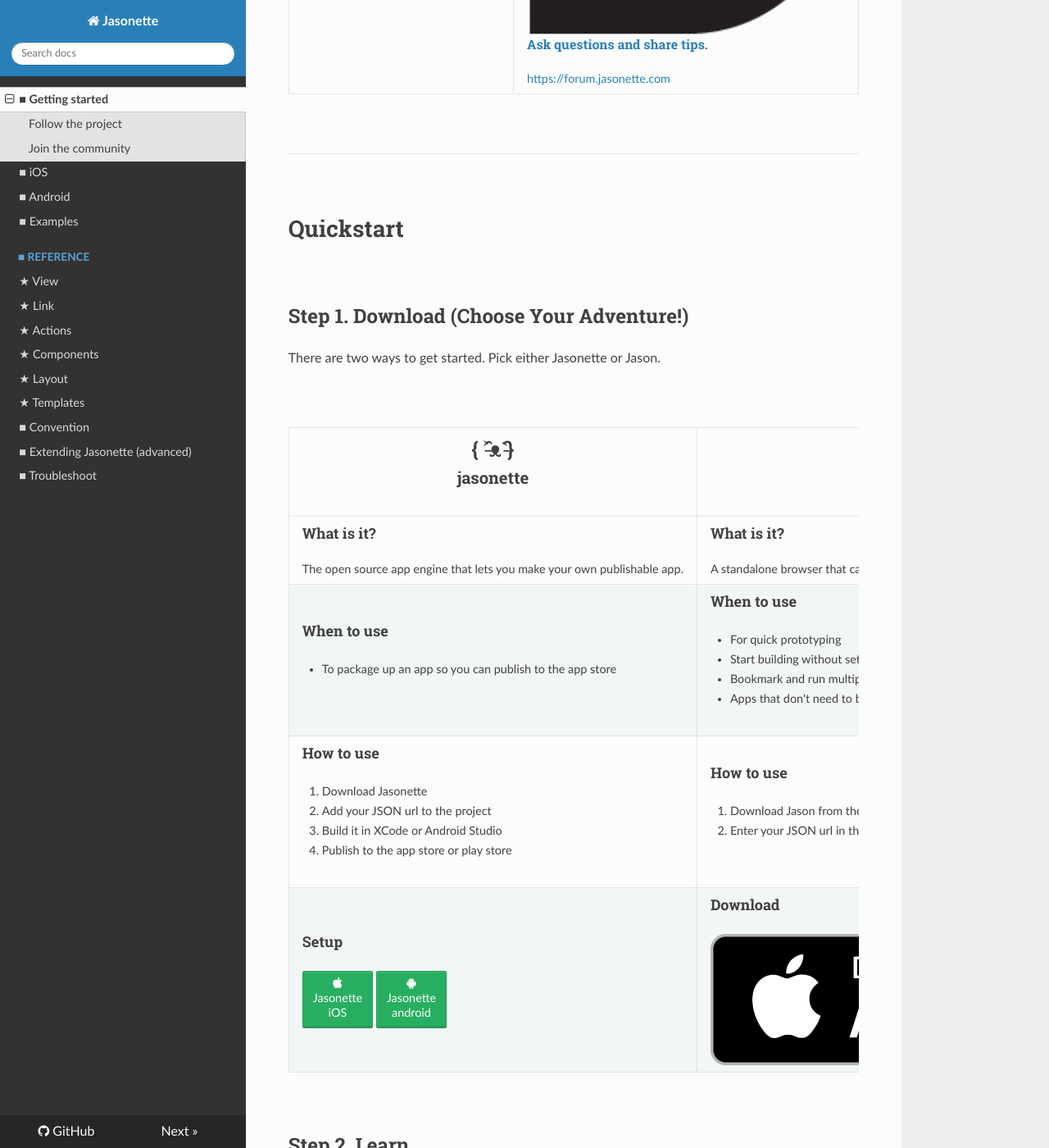
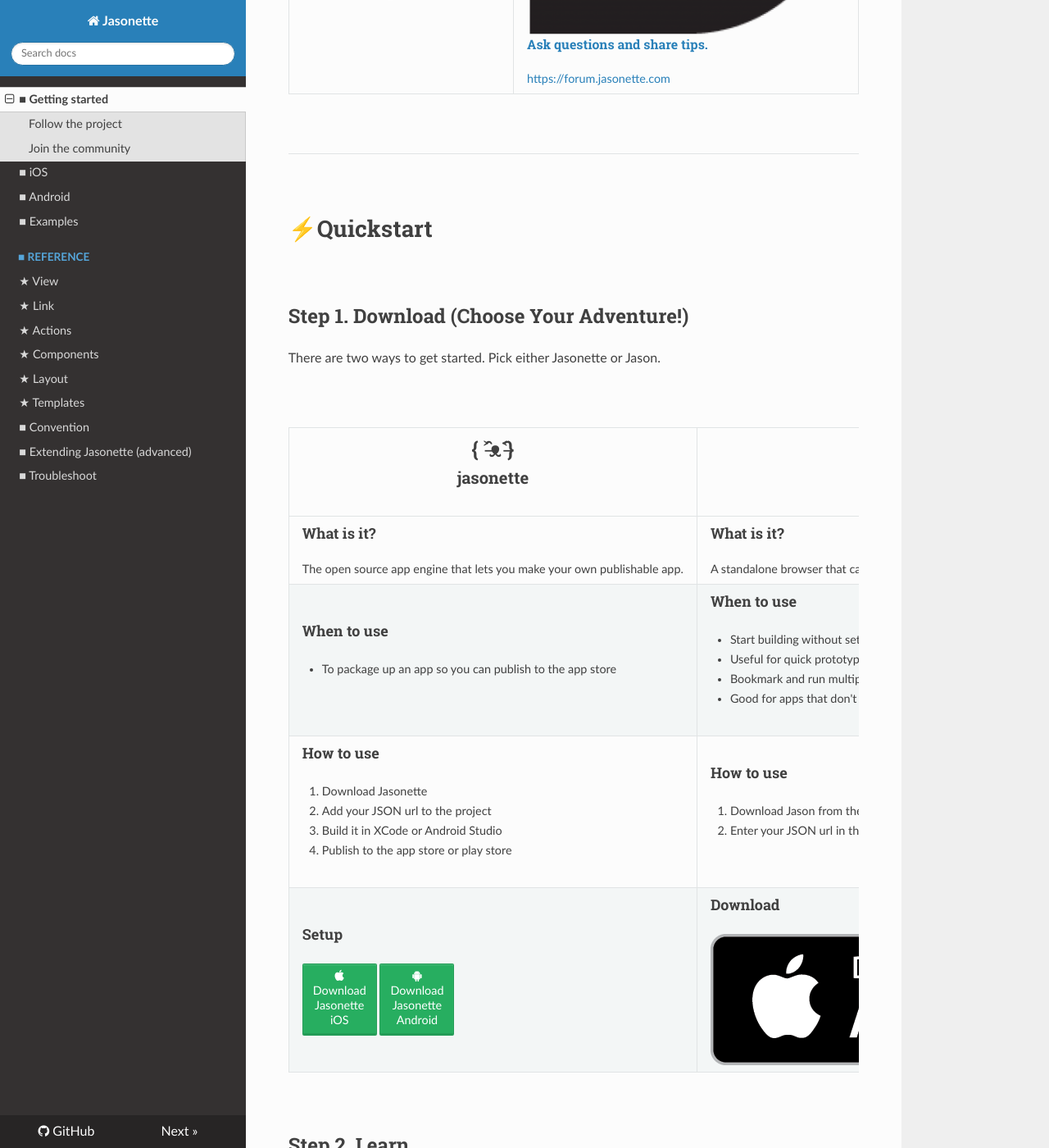
Before and after one commit to Jasonette/documentation, an MkDocs documentation site: the page built from docs/index.md, in a window 1280 px wide and 1400 px high, scrolled down 1204 px. Shown: the whole window at 82% size. Built offline with MkDocs 1.6.1, drawn with Linux system fonts in a browser that asks for light colours; nearby versions of some CDN libraries; comment, search, counter and statistics services are not loaded; old or Windows-style settings are respelled for this version of MkDocs; some of the changed text lies outside the part shown.

Commit message:
Fix typos + Design polish

```diff
--- a/docs/index.md
+++ b/docs/index.md
@@ -19,9 +19,9 @@
 		<th class='span4'>Github Android</th>
 	</tr>
 	<tr>
-		<td class='span4'><a href='https://www.twitter.com/jasonclient'><h1><i class='icon fa-twitter fa-1x'></i></h1>@gliechtenstein</a></td>
+		<td class='span4'><a href='https://www.twitter.com/jasonclient'><h1><i class='icon fa-twitter fa-1x'></i></h1>@jasonclient</a></td>
 		<td class='span4'><a href='https://wwww.github.com/Jasonette/JASONETTE-iOS'><h1><i class='icon fa-github fa-1x'></i></h1>JASONETTE-iOS</a></td>
-		<td class='span4'><a href='https://wwww.github.com/Jasonette/JASONETTE-android'><h1><i class='icon fa-github fa-1x'></i></h1>JASONETTE-android</a></td>
+		<td class='span4'><a href='https://wwww.github.com/Jasonette/JASONETTE-Android'><h1><i class='icon fa-github fa-1x'></i></h1>JASONETTE-Android</a></td>
 	</tr>
 </table>
 
@@ -72,7 +72,7 @@
 
 <br>
 
-# Quickstart
+# ⚡️Quickstart
 
 <br>
 
@@ -101,10 +101,10 @@
 		<td class='span6'>
 			<h3>When to use</h3>
 			<ul>
-				<li>For quick prototyping</li>
 				<li>Start building without setting up development environment like XCode or Android Studio</li>
+				<li>Useful for quick prototyping</li>
 				<li>Bookmark and run multiple Jasonette apps from a single app</li>
-				<li>Apps that don't need to be published to the app store</li>
+				<li>Good for apps that don't need to be published to the app store</li>
 			</ul>
 		</td>
 	</tr>
@@ -129,7 +129,7 @@
 	<tr>
 		<td class='span6'>
 			<h3>Setup</h3>
-			<a href='ios' class='btn'><i class='fa fa-apple'></i><br>Jasonette<br>iOS</a> <a href='android' class='btn'><i class='fa fa-android'></i><br>Jasonette<br>android</a>
+			<a href='ios' class='btn'><i class='fa fa-apple'></i><br>Download<br>Jasonette<br>iOS</a> <a href='android' class='btn'><i class='fa fa-android'></i><br>Download<br>Jasonette<br>Android</a>
 		</td>
 		<td class='span6'>
 			<h3>Download</h3>
```
Also changed, not shown: docs/android.md (+1 -4 lines).
